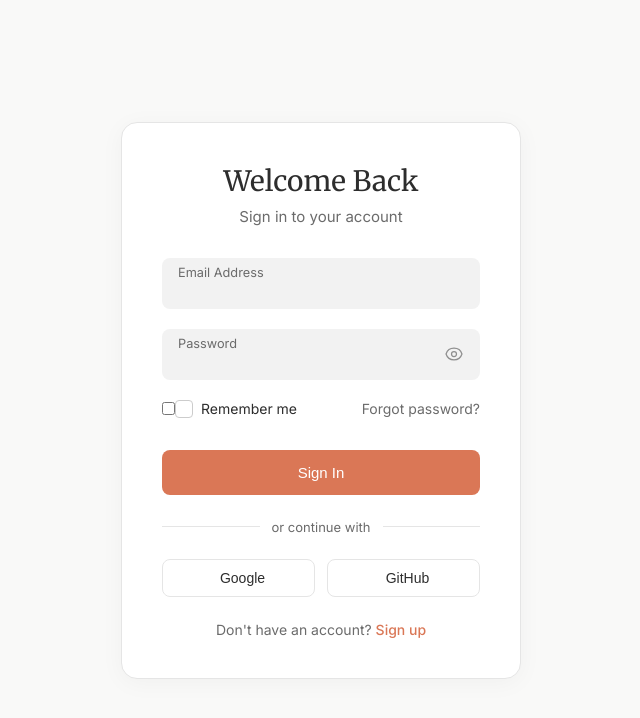
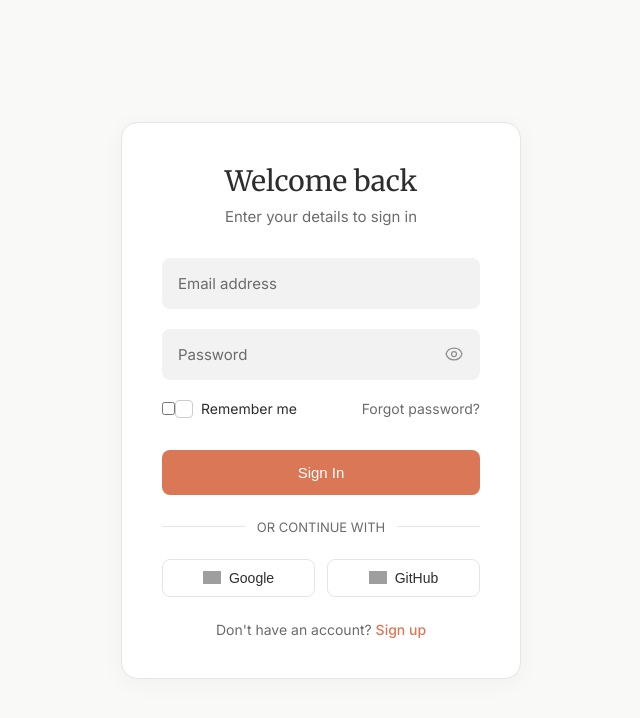
Before and after one commit to Ruthwik2610/simplechatbot, a plain HTML site: page index.html in a window 1280 px wide. Shown: the whole page, without its empty margins (319-959 px from the left). Drawn offline with Linux system fonts and the light colour scheme; grey boxes are pictures that could not be loaded.

Commit message:
Update login form text and social button icons

```diff
--- a/index.html
+++ b/index.html
@@ -3,35 +3,33 @@
 <head>
     <meta charset="UTF-8">
     <meta name="viewport" content="width=device-width, initial-scale=1.0">
-    <title>Glassmorphism Login Form</title>
+    <title>Sign In - Claude Theme</title>
     <link rel="stylesheet" href="style.css">
 </head>
 <body>
     <div class="login-container">
         <div class="login-card">
             <div class="login-header">
-                <h2>Welcome Back</h2>
-                <p>Sign in to your account</p>
+                <h2>Welcome back</h2>
+                <p>Enter your details to sign in</p>
             </div>
 
             <form class="login-form" id="loginForm" novalidate>
                 <div class="form-group">
                     <div class="input-wrapper">
-                        <input type="email" id="email" name="email" required autocomplete="email">
-                        <label for="email">Email Address</label>
-                        <span class="focus-border"></span>
+                        <input type="email" id="email" name="email" required placeholder=" ">
+                        <label for="email">Email address</label>
                     </div>
                     <span class="error-message" id="emailError"></span>
                 </div>
 
                 <div class="form-group">
                     <div class="input-wrapper password-wrapper">
-                        <input type="password" id="password" name="password" required autocomplete="current-password">
+                        <input type="password" id="password" name="password" required placeholder=" ">
                         <label for="password">Password</label>
-                        <button type="button" class="password-toggle" id="passwordToggle" aria-label="Toggle password visibility">
+                        <button type="button" class="password-toggle" id="passwordToggle" aria-label="Toggle password">
                             <span class="eye-icon"></span>
                         </button>
-                        <span class="focus-border"></span>
                     </div>
                     <span class="error-message" id="passwordError"></span>
                 </div>
@@ -54,16 +52,16 @@
             </form>
 
             <div class="divider">
-                <span>or continue with</span>
+                <span>OR CONTINUE WITH</span>
             </div>
 
             <div class="social-login">
                 <button type="button" class="social-btn google-btn">
-                    <span class="social-icon google-icon"></span>
+                    <img src="https://www.svgrepo.com/show/475656/google-color.svg" alt="Google" width="18">
                     Google
                 </button>
                 <button type="button" class="social-btn github-btn">
-                    <span class="social-icon github-icon"></span>
+                    <img src="https://www.svgrepo.com/show/512317/github-142.svg" alt="GitHub" width="18">
                     GitHub
                 </button>
             </div>
@@ -74,8 +72,8 @@
 
             <div class="success-message" id="successMessage">
                 <div class="success-icon">✓</div>
-                <h3>Login Successful!</h3>
-                <p>Redirecting to your dashboard...</p>
+                <h3>Login Successful</h3>
+                <p>Redirecting to chat...</p>
             </div>
         </div>
     </div>
```
